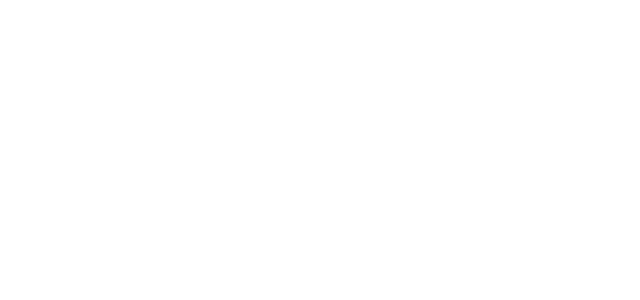
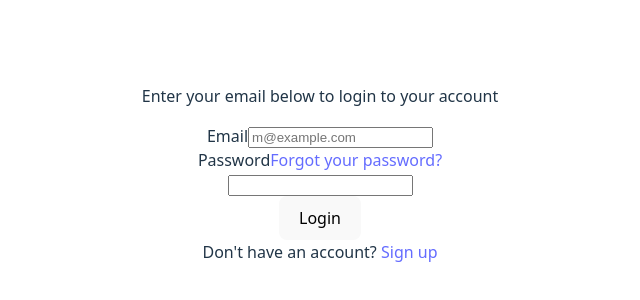
Before and after one commit to ananyavalati/security-survey, a React (Vite) app: page /login in a window 1280 px wide. Before the commit this address had no page. Shown: the part 234-534 px from the top of the page, without its empty margins (320-960 px from the left). Built offline with nearby package versions, Linux system fonts and the light colour scheme; no server answers.

Commit message:
Implement survey + auth fixes

```diff
--- a/package.json
+++ b/package.json
@@ -12,7 +12,7 @@
   "dependencies": {
     "@supabase/auth-ui-react": "^0.4.7",
     "@supabase/auth-ui-shared": "^0.1.8",
-    "@supabase/supabase-js": "^2.76.1",
+    "@supabase/supabase-js": "^2.79.0",
     "react": "^19.1.1",
     "react-dom": "^19.1.1",
     "react-router-dom": "^7.9.4"
--- a/src/App.jsx
+++ b/src/App.jsx
@@ -2,6 +2,7 @@
 import Home  from './pages/home'
 import Dashboard from './pages/dashboard'
 import SurveyPage from './pages/SurveyPage'
+import LoginPage from './pages/login'
 
 // external
 import { BrowserRouter as Router, Route, Routes } from 'react-router-dom'
@@ -19,6 +20,7 @@ function App() {
           <Route path='/' element={<Home />} />
           <Route path='/dashboard' element={<Dashboard />} />
           <Route path='/survey' element={<SurveyPage />} />
+          <Route path='/login' element={<LoginPage />} />
         </Routes>
       </Router>
     </>
--- /dev/null
+++ b/src/lib/supabase/client.ts
@@ -0,0 +1,8 @@
+import { createClient as createSupabaseClient } from '@supabase/supabase-js'
+
+export function createClient() {
+  return createSupabaseClient(
+    import.meta.env.VITE_SUPABASE_URL!,
+    import.meta.env.VITE_SUPABASE_PUBLISHABLE_KEY!
+  )
+}
--- a/src/pages/SurveyPage.jsx
+++ b/src/pages/SurveyPage.jsx
@@ -7,9 +7,11 @@ import { computeScores } from "../securitySurvey/score";
 export default function SurveyPage() {
   const navigate = useNavigate();
   const [answers, setAnswers] = useState({});
+  const[score, setScore]=useState(null);
 
   const answeredCount = useMemo(() => Object.keys(answers).length, [answers]);
   const allAnswered = answeredCount === QUESTIONS.length;
+  console.log(localStorage.getItem("survey:lastAnswers"));
 
   const onChange = (qid, value) =>
     setAnswers(prev => ({ ...prev, [qid]: Number(value) }));
@@ -18,9 +20,7 @@ export default function SurveyPage() {
     e.preventDefault();
     if (!allAnswered) return;
     const result = computeScores(QUESTIONS, answers);
-    localStorage.setItem("survey:lastAnswers", JSON.stringify(answers));
-    localStorage.setItem("survey:lastResult", JSON.stringify(result));
-    alert(`Overall: ${result.overall}%\n\n` + JSON.stringify(result.byCategory, null, 2));
+    setScore(result.overall);
   };
 
   const cats = Object.values(CATEGORIES).filter(c => c !== CATEGORIES.OVERALL);
@@ -29,6 +29,13 @@ export default function SurveyPage() {
     items: QUESTIONS.filter(q => q.category === cat),
   }));
 
+  if (score) {
+    return (
+        <div style={{ maxWidth: 640, margin: "40px auto", padding: 16 }}>
+            <h1>Score:{score}</h1>
+        </div>
+    );
+    };
   return (
     <div style={{ maxWidth: 840, margin: "40px auto", padding: 16 }}>
       <h1>Security Self-Assessment</h1>
--- /dev/null
+++ b/src/pages/login.tsx
@@ -0,0 +1,87 @@
+
+import { useState } from 'react'
+import { createClient } from '../lib/supabase/client'
+
+export default function LoginPage({ className, ...props }: React.ComponentPropsWithoutRef<'div'>) {
+  const [email, setEmail] = useState('')
+  const [password, setPassword] = useState('')
+  const [error, setError] = useState<string | null>(null)
+  const [isLoading, setIsLoading] = useState(false)
+  const supabase = createClient()
+
+  const handleLogin = async (e: React.FormEvent) => {
+    e.preventDefault()
+    setIsLoading(true)
+    setError(null)
+
+    try {
+      const { error } = await supabase.auth.signInWithPassword({
+        email,
+        password,
+      })
+      if (error) throw error
+      // Update this route to redirect to an authenticated route. The user already has an active session.
+      location.href = '/protected'
+    } catch (error: unknown) {
+      setError(error instanceof Error ? error.message : 'An error occurred')
+    } finally {
+      setIsLoading(false)
+    }
+  }
+
+  return (
+    <div {...props}>
+      <div>
+        <div>
+          <title className="text-2xl">Login</title>
+          <p>Enter your email below to login to your account</p>
+        </div>
+        <div>
+          <form onSubmit={handleLogin}>
+            <div className="flex flex-col gap-6">
+              <div className="grid gap-2">
+                <label htmlFor="email">Email</label>
+                <input
+                  id="email"
+                  type="email"
+                  placeholder="m@example.com"
+                  required
+                  value={email}
+                  onChange={(e) => setEmail(e.target.value)}
+                />
+              </div>
+              <div className="grid gap-2">
+                <div className="flex items-center">
+                  <label htmlFor="password">Password</label>
+                  <a
+                    href="/forgot-password"
+                    className="ml-auto inline-block text-sm underline-offset-4 hover:underline"
+                  >
+                    Forgot your password?
+                  </a>
+                </div>
+                <input
+                  id="password"
+                  type="password"
+                  required
+                  value={password}
+                  onChange={(e) => setPassword(e.target.value)}
+                />
+              </div>
+              {error && <p className="text-sm text-red-500">{error}</p>}
+              <button type="submit" className="w-full" disabled={isLoading}>
+                {isLoading ? 'Logging in...' : 'Login'}
+              </button>
+            </div>
+            <div className="mt-4 text-center text-sm">
+              Don&apos;t have an account?{' '}
+              <a href="/sign-up" className="underline underline-offset-4">
+                Sign up
+              </a>
+            </div>
+          </form>
+        </div>
+      </div>
+    </div>
+  )
+}
```
Also changed, not shown: src/pages/forgot-password-form.tsx (added, +88 -0 lines), 1 other file (tests, documents, lock files or other folders).
